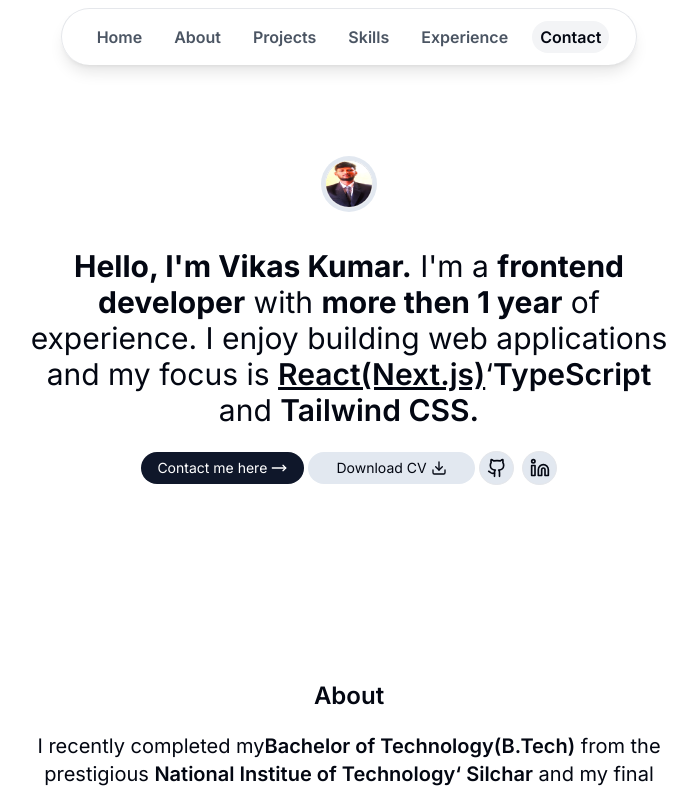
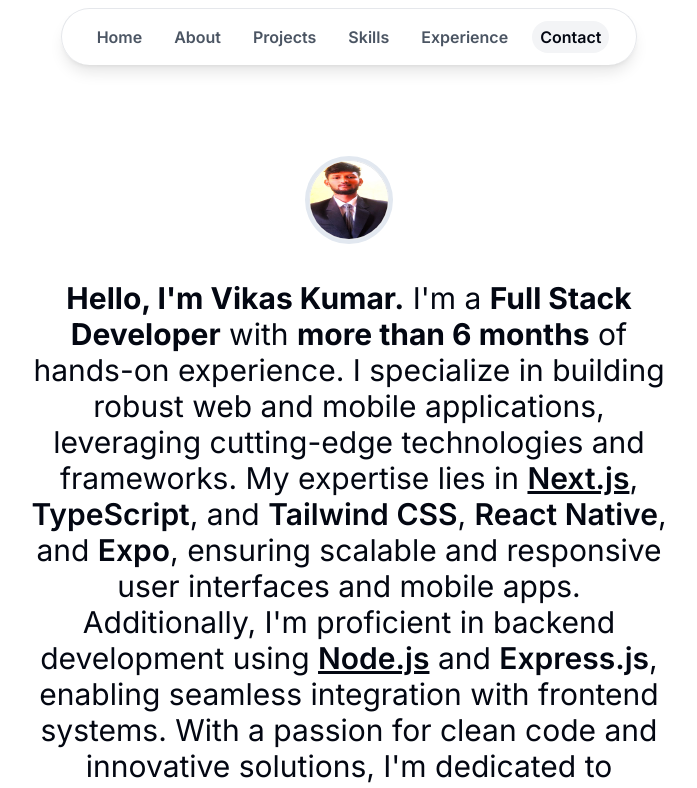
Before and after one commit to vikaskumar2500/portfolio, a Next.js app: page / in a window 1280 px wide. Shown: the top 788 px of the page, without its empty margins (291-988 px from the left). Built offline with nearby package versions, Linux system fonts and the light colour scheme.

Commit message:
updated the contact us form

```diff
--- a/package.json
+++ b/package.json
@@ -23,6 +23,7 @@
     "react-vertical-timeline-component": "^3.6.0",
     "tailwind-merge": "^2.2.0",
     "tailwindcss-animate": "^1.0.7",
+    "zod": "^3.23.5",
     "zustand": "^4.4.7"
   },
   "devDependencies": {
--- a/src/components/main/IntroPage.tsx
+++ b/src/components/main/IntroPage.tsx
@@ -8,22 +8,22 @@
 import { useInView } from "react-intersection-observer";
 
 const IntroPage = () => {
-  const { ref, inView } = useInView({threshold:0.5});
-  const { setActiveSection } = useActiveSection();
+  const { ref, inView } = useInView({ threshold: 0.5 });
+  const { activeSection, setActiveSection } = useActiveSection();
 
   useEffect(() => {
     if (inView) setActiveSection("Home");
-  }, [inView, setActiveSection]);
+  }, [inView, activeSection]);
 
   return (
     <section
       ref={ref}
       className="flex flex-col justify-center items-center w-[80%] md:w-[40rem] gap-5 mt-20 mb-20"
     >
-      <div className="relative w-12 h-12">
+      <div className="relative w-20 h-20">
         <Image
           src="/photo.jpeg"
-          alt="Vikas Kumar&apos;s photo"
+          alt="Vikas Kumar's photo"
           fill
           priority
           className="rounded-full border md:w-20 h-20 flex items-center justify-center ring-slate-200 ring-4"
@@ -32,18 +32,29 @@
       </div>
       <div className="flex items-center w-full mt-5">
         <h1 className="lg:text-3xl md:text-3xl text-lg text-center">
-          <strong>Hello, I&apos;m Vikas Kumar.</strong> I&apos;m a{" "}
-          <strong>frontend developer</strong> with{" "}
-          <strong>more then 1 year</strong> of experience. I enjoy building web
-          applications and my focus is{" "}
-          <span className="font-semibold underline">React(Next.js)</span>&lsquo;
-          <span className="font-semibold">TypeScript</span> and{" "}
-          <span className="font-semibold">Tailwind CSS.</span>
+          <strong>Hello, I'm Vikas Kumar.</strong> I'm a{" "}
+          <strong>Full Stack Developer</strong> with{" "}
+          <strong>more than 6 months</strong> of hands-on experience. I
+          specialize in building robust web and mobile applications, leveraging
+          cutting-edge technologies and frameworks. My expertise lies in{" "}
+          <span className="font-semibold underline">Next.js</span>,{" "}
+          <span className="font-semibold">TypeScript</span>, and{" "}
+          <span className="font-semibold">Tailwind CSS</span>,{" "}
+          <span className="font-semibold">React Native</span>, and{" "}
+          <span className="font-semibold">Expo</span>, ensuring scalable and
+          responsive user interfaces and mobile apps. Additionally, I'm
+          proficient in backend development using{" "}
+          <span className="font-semibold underline">Node.js</span> and{" "}
+          <span className="font-semibold">Express.js</span>, enabling seamless
+          integration with frontend systems. With a passion for clean code and
+          innovative solutions, I'm dedicated to delivering high-quality
+          software products that exceed expectations.
         </h1>
       </div>
+
       <div className="flex items-center lg:w-[26rem] md:w-[28rem] lg:h-10 md:h-10 md:text-sm lg:flex-row md:flex-row  flex-col justify-center gap-1">
         <Link
-          href={"/contact"}
+          href={"#contact"}
           className="flex items-center w-full justify-center bg-slate-900 text-white rounded-full px-2 py-1 gap-1"
         >
           <span className="">Contact me here</span>
@@ -51,7 +62,7 @@
         </Link>
 
         <Link
-          href="https://drive.google.com/file/d/1C5nhtHcP81PiBSht6DL43crHCvnH0TuS/view?usp=share_link"
+          href="https://drive.google.com/file/d/1Q-y3hqyMgo2sSITqkustR-xMm5o7qoo7/view?usp=sharing"
           className="flex items-center justify-center w-full bg-slate-200 rounded-full px-3 py-1 gap-1"
           target="_blank"
           download
--- a/src/components/main/contact.tsx
+++ b/src/components/main/contact.tsx
@@ -1,5 +1,5 @@
 "use client";
-import React, { useEffect } from "react";
+import React, { useCallback, useEffect, useState } from "react";
 import { SectionHeading } from "../section-heading";
 import { Label } from "../ui/label";
 import { Input } from "../ui/input";
@@ -8,22 +8,44 @@
 import { useInView } from "react-intersection-observer";
 import { Button } from "../ui/button";
 import { Spinner } from "../ui/spinner";
+import { Send, XCircle } from "lucide-react";
+import { z, ZodError } from "zod";
+
+const ContactSchema = z.object({
+  email: z.string().email("Invalid email"),
+  description: z.string().min(9, "Write the description atleast in 10 words"),
+});
+
+type FieldValues = z.infer<typeof ContactSchema>;
+type FieldErrors = {
+  email?: string[] | undefined;
+  description?: string[] | undefined;
+};
 
 const Contact = () => {
+  const [errors, setErrors] = useState<FieldErrors | null>(null);
   const { ref, inView } = useInView({ threshold: 0.5 });
   const { activeSection, setActiveSection } = useActiveSection();
 
   useEffect(() => {
     if (inView) setActiveSection("Contact");
-  }, [inView, setActiveSection]);
+  }, [inView, activeSection]);
 
   const handleContact = async (formData: FormData) => {
     const email = formData.get("email") as string;
     const description = formData.get("description") as string;
+    const { error, data } = await ContactSchema.safeParseAsync({
+      email,
+      description,
+    });
+    if (error) {
+      return setErrors(error.formErrors.fieldErrors);
+    }
+    setErrors(null);
+    console.log("res", data);
+    console.log("description", description);
+  };
 
-    console.log('email', email);
-    console.log('description', description);
-  };
   return (
     <section
       ref={ref}
@@ -33,12 +55,16 @@
       <SectionHeading className="mb-4">Contact me</SectionHeading>
       <p className="text-neutral-700 font-sm text-xs mb-5">
         <span>Please contact me directly </span>
-        <a href="vikas.nits8084@gmail.com" className="underline text-blue-700">
+        <a
+          href="mailto:vikas.nits8084@gmail.com"
+          className="underline text-blue-700"
+        >
           vikas.nits8084@gmail.com
         </a>{" "}
         <span>or through this form!</span>
       </p>
       <form className="flex flex-col gap-2" action={handleContact}>
+        <div>
           <div className="flex flex-col items-start gap-1">
             <Label htmlFor="email" className="font-semibold text-base">
               Email address or Phone
@@ -50,10 +76,19 @@
               placeholder="Email address or phone"
             />
           </div>
+          {errors?.email && (
+            <div className="flex items-center gap-1 p-2">
+              <XCircle color="red" size={16} className="text-xs" />
+              <p className="text-red-500 text-xs">{errors?.email[0]}</p>
+            </div>
+          )}
+        </div>
+        <div>
           <div className="flex flex-col items-start gap-1">
             <Label htmlFor="description" className="font-semibold text-base">
               Description
             </Label>
+
             <Textarea
               typeof="text"
               id="description"
@@ -61,8 +96,20 @@
               placeholder="Please write the description"
             />
           </div>
-        <Button type="submit" size="sm" className="mt-2 hover:scale-y-110">
-          Contact
+        </div>
+        {errors?.description && (
+          <div className="flex items-center gap-1 p-1">
+            <XCircle color="red" size={16} className="text-xs" />
+            <p className="text-red-500 text-xs">{errors?.description[0]}</p>
+          </div>
+        )}
+        <Button
+          type="submit"
+          size="sm"
+          className="mt-2 hover:scale-y-110 flex items-center justify-center gap-5"
+        >
+          <span>Contact</span>
+          <Send size={20} className="" />
         </Button>
         {/* <Button className="flex items-center justify-center gap-2">
           <Spinner className="w-5 h-5 animate-spin border-[3.1px]" />
--- a/src/lib/data.ts
+++ b/src/lib/data.ts
@@ -1,7 +1,7 @@
 import taskify from "../../public/projects/taskify.png";
 import gmailClone from "../../public/projects/gmail-clone.png";
 import todoList from "../../public/projects/todo-list.png";
-import { Building2, GraduationCap, SchoolIcon } from "lucide-react";
+import { GraduationCap } from "lucide-react";
 
 import React from "react";
 export const linksData = [
@@ -74,6 +74,8 @@
   "TypeScript",
   "React",
   "Next.js",
+  "React Native",
+  "Expo",
   "SQL",
   "Git",
   "Tailwind",
@@ -84,22 +86,22 @@
 ];
 
 export const experiencesData = [
-
   {
     id: 0,
-    title: "SOFTWARE ENGINEERING INTERN",
-    location: "Jaipur Rajasthan",
+    title: "SOFTWARE DEVELOPER",
+    location: "Pratap Nagar, Jaipur, Rajasthan",
     description:
-      "I graduated after 5 months of continuous studying. I immediately get an internship as a frontend role on various project",
-    icon: React.createElement(SchoolIcon),
-    data: "Oct 2023",
+      "I started my career as a frontend developer but have since transitioned into a full-stack developer role. I have extensive experience working on both web and mobile applications, contributing to various projects with a focus on delivering high-quality user experiences.",
+
+    icon: React.createElement(GraduationCap),
+    date: "Oct 2023",
   },
   {
     id: 1,
     title: "SHARPENER BOOTCAMP",
     location: "Remote",
     description:
-      "Immediate after graduation I joined Sharpener Tech for full-stack developement bootcamp in remote",
+      "Immediately after graduation, I joined Sharpener Tech for a full-stack development bootcamp conducted remotely. During the program, I gained comprehensive skills in full-stack development. Now, equipped with practical experience and a solid foundation, I am eager to apply my knowledge in real-world projects.",
     icon: React.createElement(GraduationCap),
     date: "May 2023",
   },
```
Also changed, not shown: 1 other file (tests, documents, lock files or other folders). Lines whose indentation alone changed are shown as unchanged.
